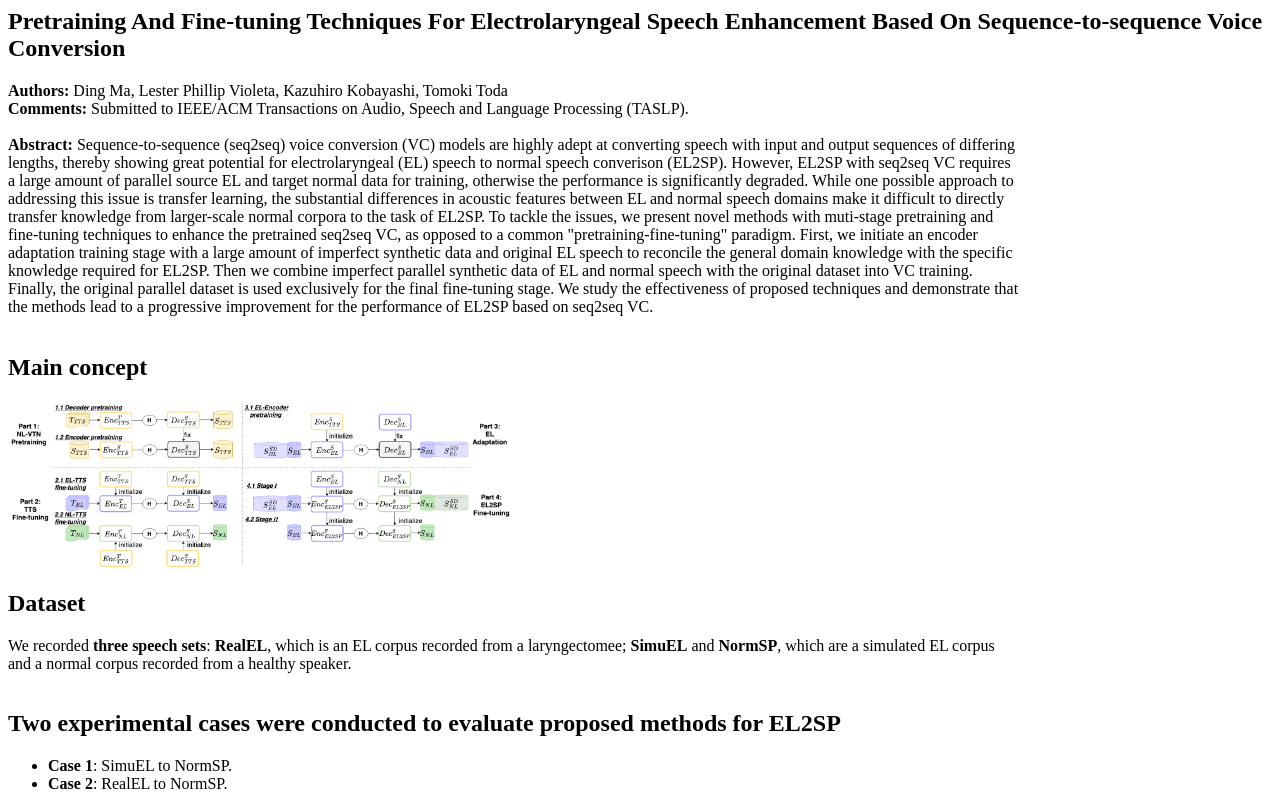
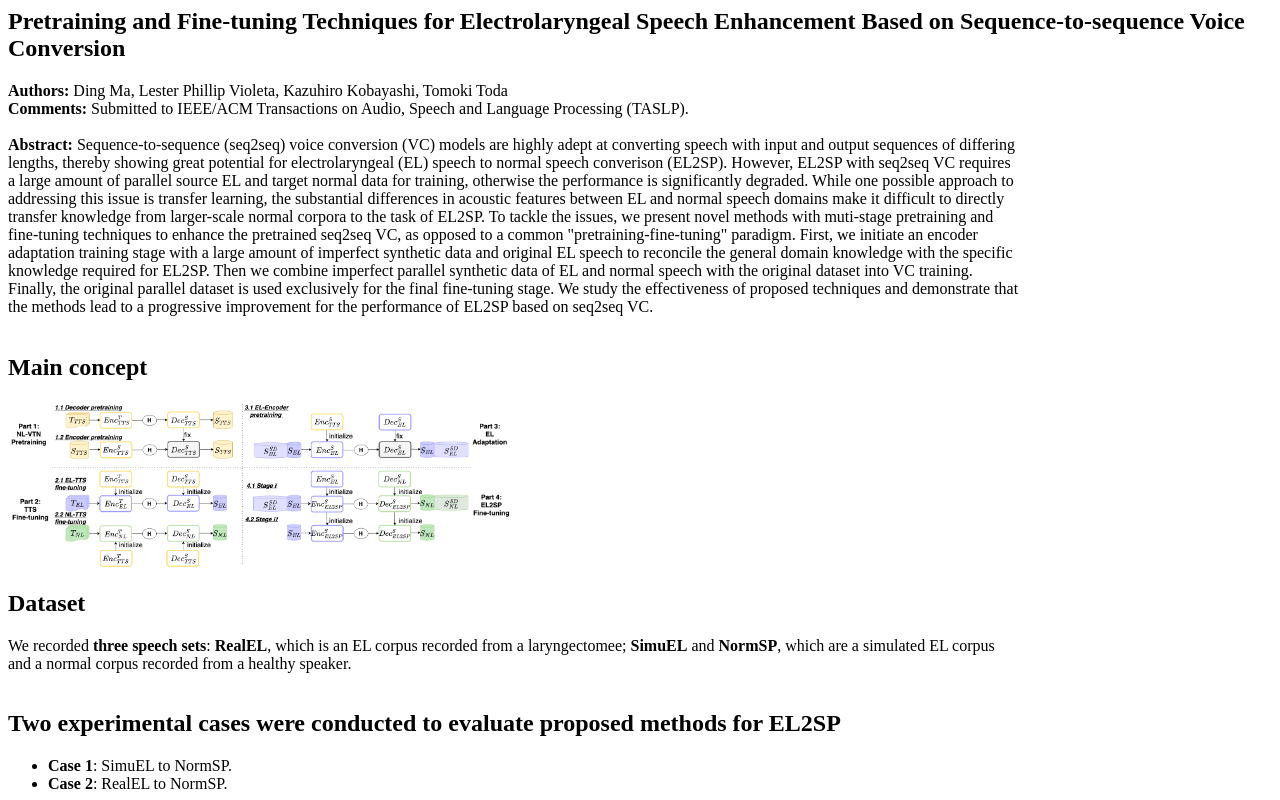
Before and after one commit to SilentIcyMoon/EL2SP-demo, a plain HTML site: page index.html in a window 1280 px wide. Shown: the top 800 px of the page. Drawn offline with Linux system fonts and the light colour scheme.

Commit message:
Update index.html

```diff
--- a/index.html
+++ b/index.html
@@ -6,7 +6,7 @@
   <body>
 	  <article>
       <header>
-        <h1>Pretraining And Fine-tuning Techniques For Electrolaryngeal Speech Enhancement Based On Sequence-to-sequence Voice Conversion</h1>
+        <h1>Pretraining and Fine-tuning Techniques for Electrolaryngeal Speech Enhancement Based on Sequence-to-sequence Voice Conversion</h1>
       </header>
   	  </article>
 	<div><b>Authors:</b> Ding Ma, Lester Phillip Violeta, Kazuhiro Kobayashi, Tomoki Toda</div>
```
